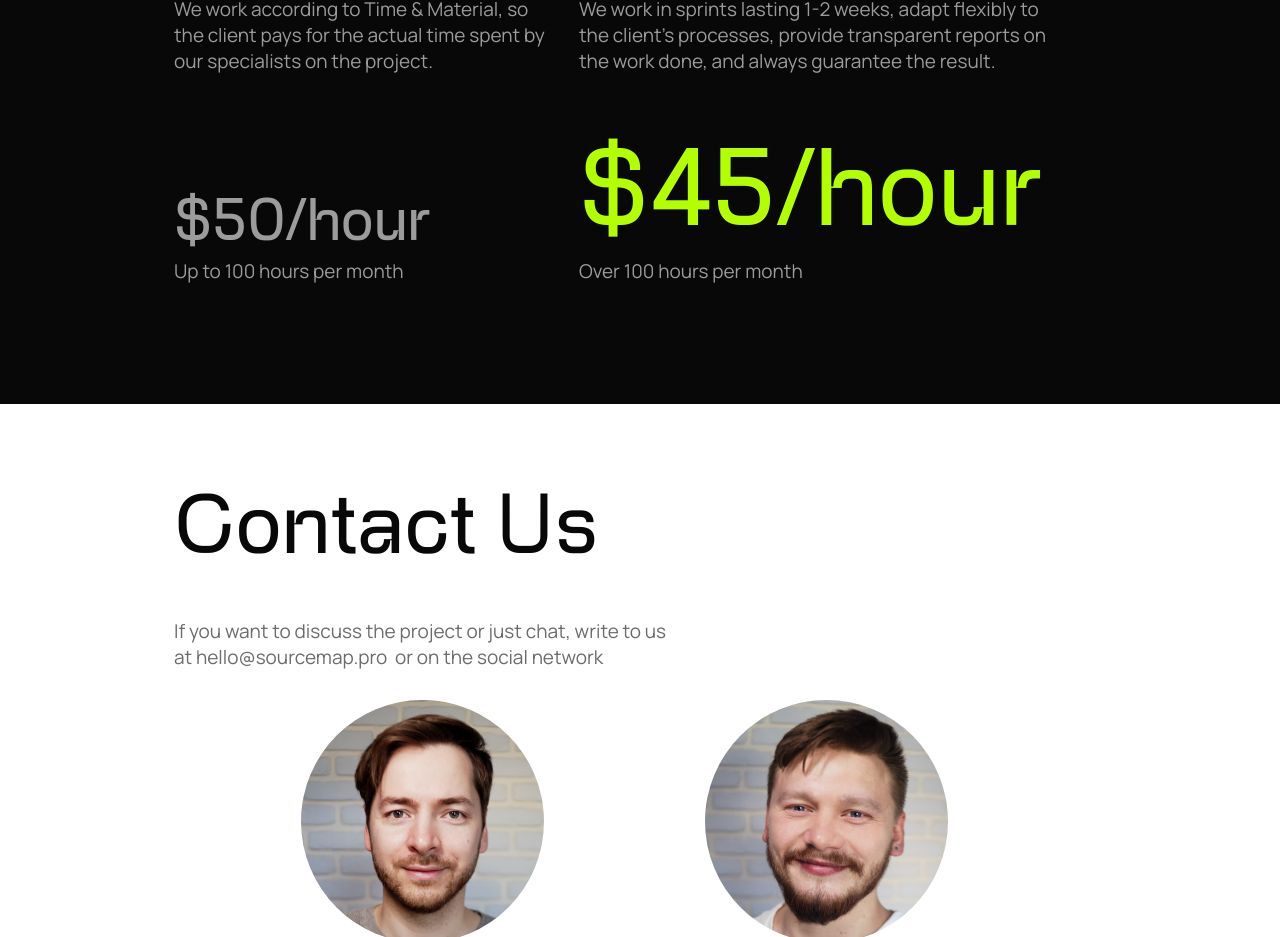
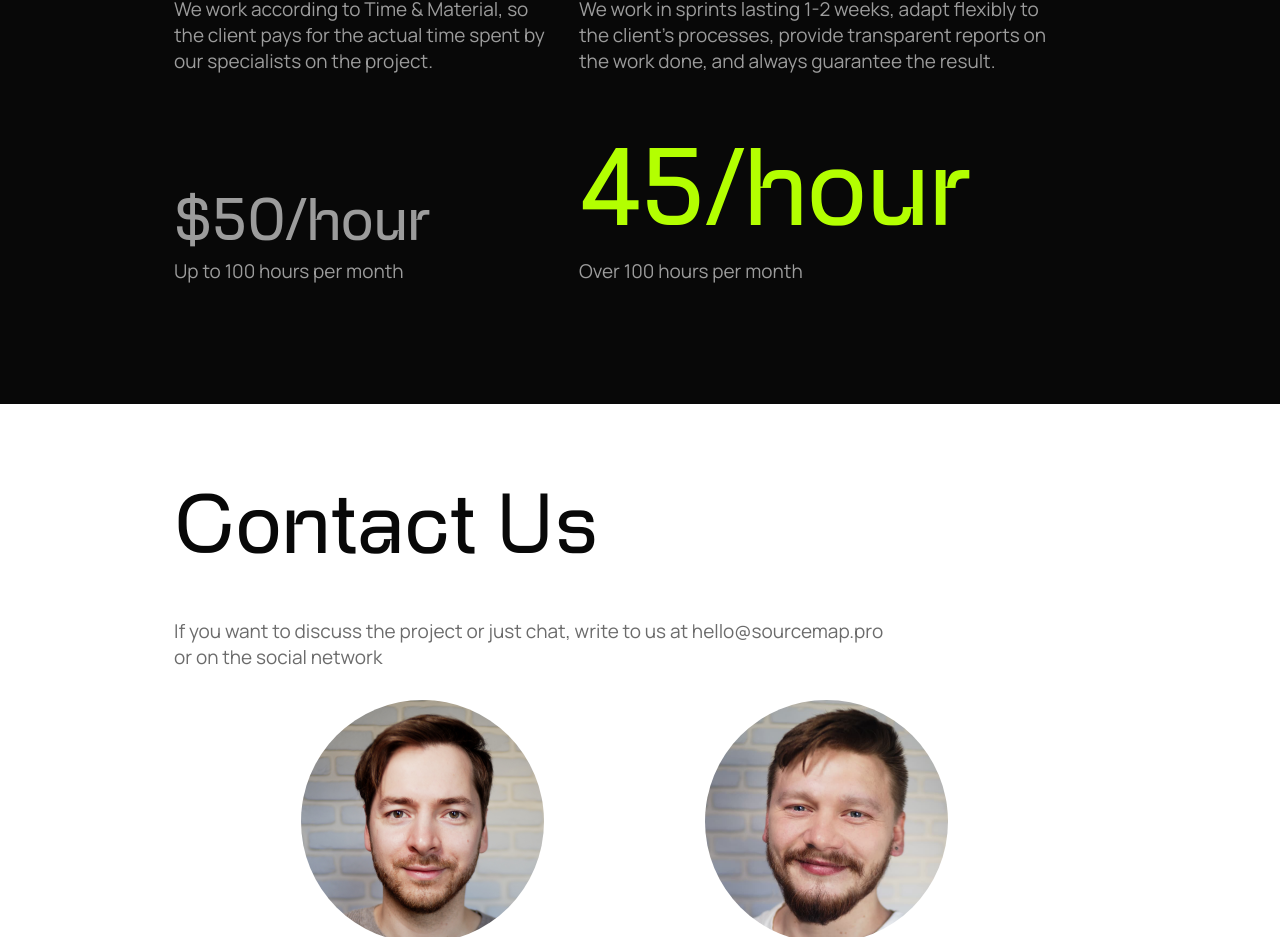
Before and after one commit to sourcemap-team/sm-landing, a Next.js app: page / in a window 1280 px wide. Shown: the part 6054-6991 px from the top of the page. Built offline with nearby package versions, Linux system fonts and the light colour scheme.

Commit message:
#LP-109: pricing and fixes

```diff
--- a/src/widgets/Contact/Contact.module.scss
+++ b/src/widgets/Contact/Contact.module.scss
@@ -12,7 +12,7 @@
 
 .text {
   margin: 39px 0 30px;
-  max-width: 710px;
+  max-width: 715px;
   font-style: normal;
   font-weight: 400;
   font-size: 19px;
--- a/src/widgets/Pricing/Pricing.module.scss
+++ b/src/widgets/Pricing/Pricing.module.scss
@@ -46,6 +46,7 @@
 
   @media screen and (min-width: $desktop-xl) {
     gap: 275px;
+    align-items: flex-end;
   }
 }
 
@@ -54,6 +55,10 @@
   font-weight: 400;
   font-size: 19px;
   line-height: 26px;
+
+  @media screen and (min-width: $desktop-xl) {
+    margin-top: 22px;
+  }
 }
 
 .minPrice {
@@ -66,15 +71,35 @@
   line-height: 66px;
   color: rgba(255, 255, 255, 0.6);
 
+  .rub {
+    text-transform: none;
+    font-size: 45px;
+    line-height: 50px;
+
+    @media screen and (max-width: $tablet) {
+      font-size: 45px;
+      line-height: 50px;
+    }
+  }
+
+  .priceChar {
+    text-transform: none;
+    font-size: 42px;
+    line-height: 46px;
+  }
+
   @media screen and (max-width: $tablet) {
-    font-size: 40px;
-    line-height: 44px;
+    font-size: 60px;
+    line-height: 66px;
     margin: 50px 0 0;
+  }
+
+  @media screen and (min-width: $desktop-xl) {
+    margin-top: 114px;
   }
 }
 
 .price {
-  display: block;
   margin-top: 63px;
   font-family: 'DRAB', sans-serif;
   font-style: normal;
@@ -84,8 +109,8 @@
   color: #b3ff01;
 
   @media screen and (max-width: $tablet) {
-    font-size: 55px;
-    line-height: 61px;
+    font-size: 65px;
+    line-height: 72px;
     margin: 44px 0 5px;
   }
 }
@@ -133,3 +158,35 @@
     flex-direction: column;
   }
 }
+
+.timeFullPrice {
+  @media screen and (min-width: $desktop-xl) {
+    margin-top: 32px;
+  }
+}
+
+.rub {
+  text-transform: uppercase;
+  font-family: 'DRAB', sans-serif;
+  font-weight: 400;
+  font-size: 85px;
+  line-height: 85px;
+
+  @media screen and (max-width: $tablet) {
+    font-size: 45px;
+    line-height: 50px;
+  }
+}
+
+.priceChar {
+  text-transform: uppercase;
+  font-family: 'DRAB', sans-serif;
+  font-weight: 400;
+  font-size: 76px;
+  line-height: 84px;
+
+  @media screen and (max-width: $tablet) {
+    font-size: 40px;
+    line-height: 44px;
+  }
+}
--- a/src/widgets/Pricing/Pricing.tsx
+++ b/src/widgets/Pricing/Pricing.tsx
@@ -20,9 +20,9 @@ export const Pricing = () => {
             {PRICING_TEXT.lowPrice.text[lang]}
           </p>
           <div className={styles.basicWidth}>
-            <span className={cx(styles.minPrice, styles.light)}>
+            <div className={cx(styles.minPrice, styles.light)}>
               {PRICING_TEXT.lowPrice.price[lang]}
-            </span>
+            </div>
             <p className={cx(styles.time, styles.light)}>
               {PRICING_TEXT.lowPrice.time[lang]}
             </p>
@@ -33,17 +33,17 @@ export const Pricing = () => {
             {PRICING_TEXT.fullPrice.text[lang]}
           </p>
           <div className={styles.tabletWidth}>
-            <span className={cx(styles.minPrice, styles.light)}>
+            <div className={cx(styles.minPrice, styles.light)}>
               {PRICING_TEXT.lowPrice.price[lang]}
-            </span>
+            </div>
             <p className={cx(styles.time, styles.light)}>
               {PRICING_TEXT.lowPrice.time[lang]}
             </p>
           </div>
-          <span className={styles.price}>
+          <div className={styles.price}>
             {PRICING_TEXT.fullPrice.price[lang]}
-          </span>
-          <p className={cx(styles.time, styles.light)}>
+          </div>
+          <p className={cx(styles.time, styles.light, styles.timeFullPrice)}>
             {PRICING_TEXT.fullPrice.time[lang]}
           </p>
         </div>
--- a/src/widgets/Pricing/text.ts
+++ b/src/widgets/Pricing/text.tsx
@@ -1,3 +1,6 @@
+import { ReactNode } from 'react';
+import styles from './Pricing.module.scss';
+
 type Pricing = {
   title: {
     [key: string]: string;
@@ -10,7 +13,7 @@ type Pricing = {
       [key: string]: string;
     };
     price: {
-      [key: string]: string;
+      [key: string]: ReactNode;
     };
   };
   fullPrice: {
@@ -21,7 +24,7 @@ type Pricing = {
       [key: string]: string;
     };
     price: {
-      [key: string]: string;
+      [key: string]: ReactNode;
     };
   };
 };
@@ -41,8 +44,15 @@ const PRICING_TEXT: Pricing = {
       en: 'Up to 100 hours per month',
     },
     price: {
-      ru: '3500₽/час',
-      en: '$50/hour',
+      ru: (
+        <>
+          3500
+          <span className={styles.priceChar}>
+            <span className={styles.rub}>&#8381;</span>/час
+          </span>
+        </>
+      ),
+      en: <>$50/hour</>,
     },
   },
   fullPrice: {
@@ -55,8 +65,15 @@ const PRICING_TEXT: Pricing = {
       en: 'Over 100 hours per month',
     },
     price: {
-      ru: '3000₽/час',
-      en: '$45/hour',
+      ru: (
+        <>
+          3000
+          <span className={styles.priceChar}>
+            <span className={styles.rub}>&#8381;</span>/час
+          </span>
+        </>
+      ),
+      en: <>45/hour</>,
     },
   },
 };
--- a/src/widgets/Projects/Projects.module.scss
+++ b/src/widgets/Projects/Projects.module.scss
@@ -37,6 +37,7 @@
 
   @media screen and (min-width: $desktop-xl) {
     gap: 265px;
+    justify-content: space-between;
   }
 }
 
@@ -118,6 +119,7 @@
   display: flex;
   flex-direction: column;
   justify-content: space-between;
+  width: 100%;
 }
 
 .img {
```
